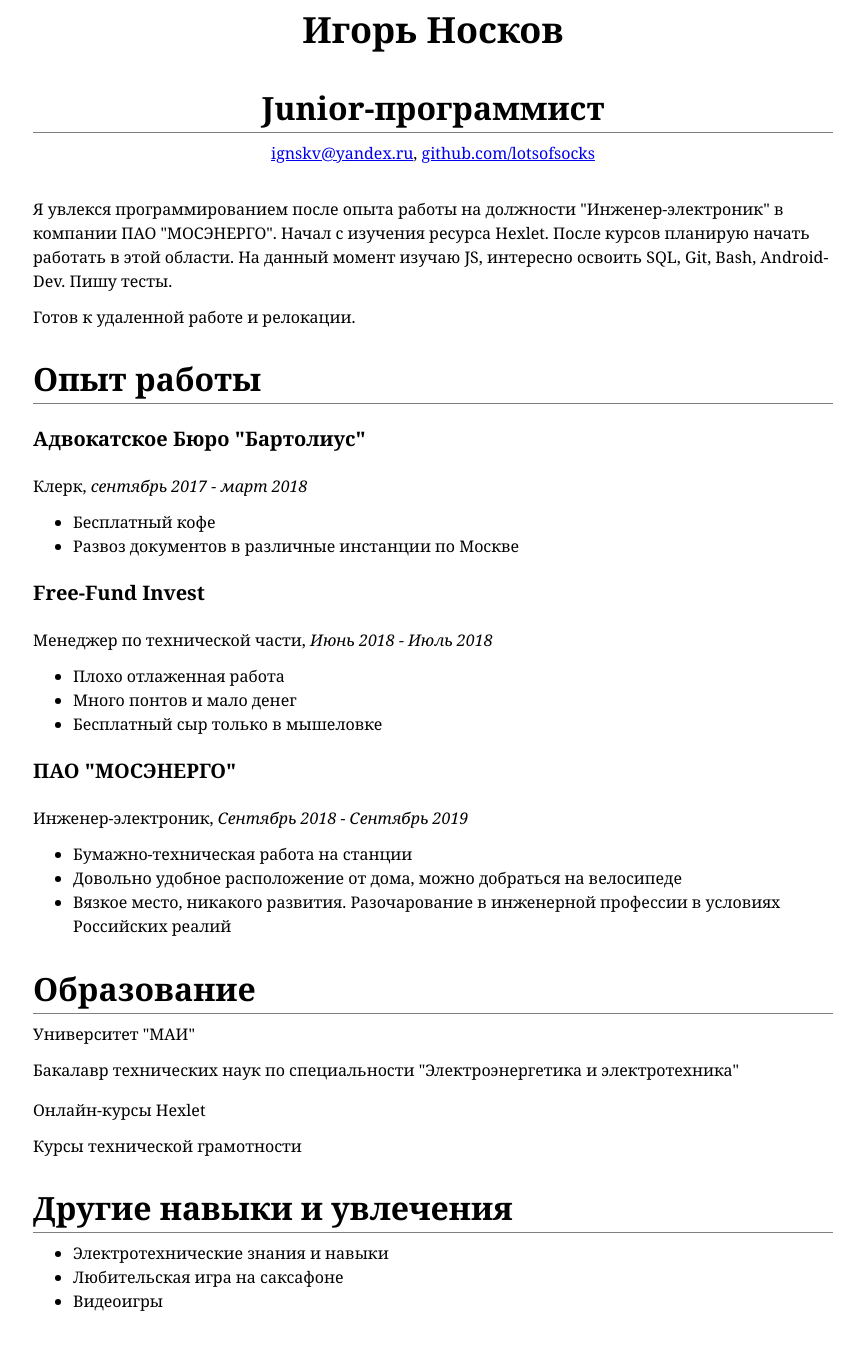
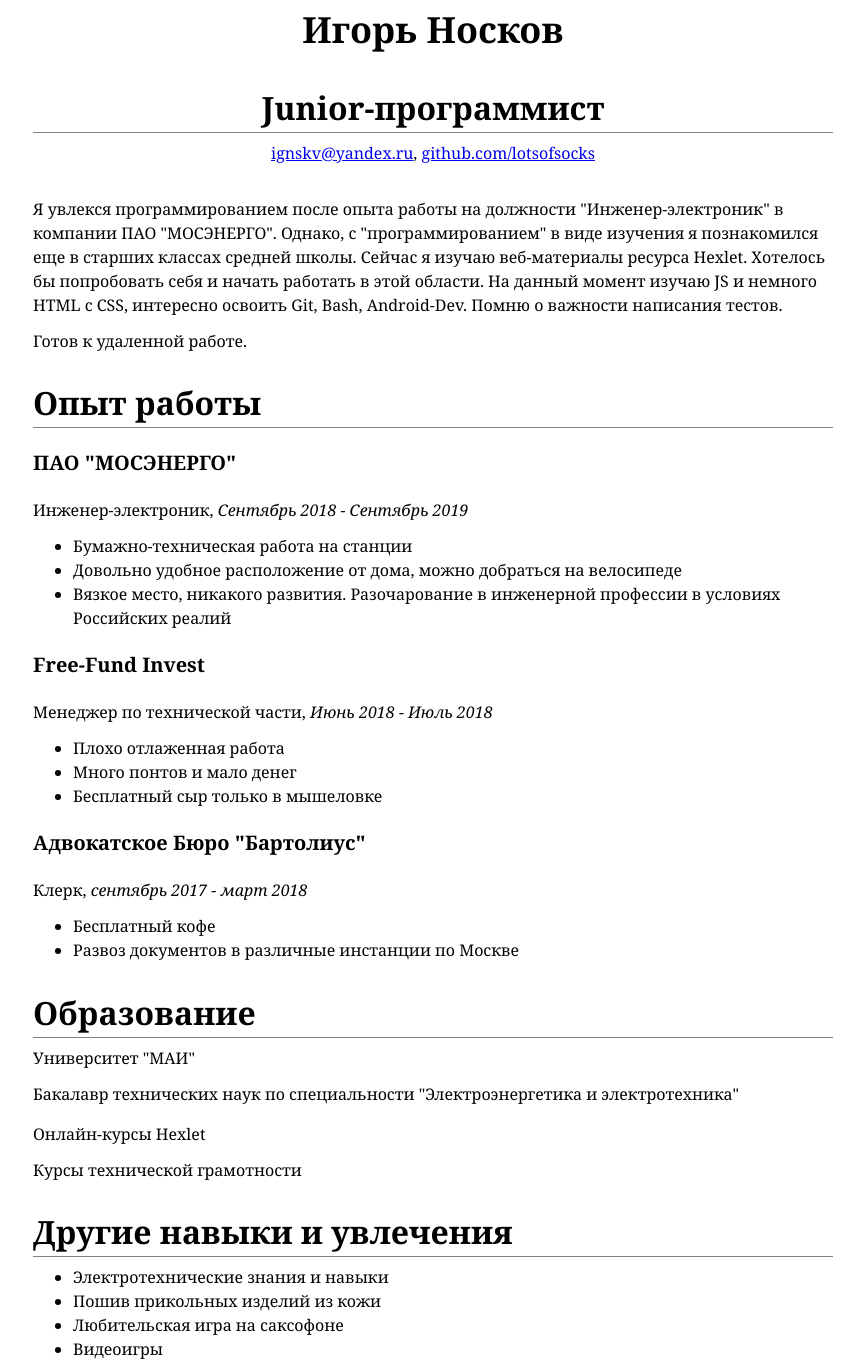
Before and after one commit to Lotsofsocks/lotsofsocks.github.io, a plain HTML site: page index.html in a window 1280 px wide. Shown: the part 53-1420 px from the top of the page, without its empty margins (207-1071 px from the left). Drawn offline with Linux system fonts and the light colour scheme.

Commit message:
Update index.html

```diff
--- a/index.html
+++ b/index.html
@@ -17,25 +17,28 @@
       </div>
 
       <div id="main">
-       <p>  Я увлекся программированием после опыта работы на должности "Инженер-электроник" в компании ПАО "МОСЭНЕРГО".
-            Начал с изучения ресурса Hexlet. После курсов планирую начать работать в этой области.
-            На данный момент изучаю JS, интересно освоить SQL, Git, Bash, Android-Dev.
-            Пишу тесты.
+       <p>  Я увлекся программированием после опыта работы на должности "Инженер-электроник" в компании ПАО "МОСЭНЕРГО". Однако,
+            с "программированием" в виде изучения <html> я познакомился еще в старших классах средней школы.
+            Сейчас я изучаю веб-материалы ресурса Hexlet. Хотелось бы попробовать себя и начать работать в этой области.
+            На данный момент изучаю JS и немного HTML с CSS, интересно освоить Git, Bash, Android-Dev.
+            Помню о важности написания тестов.
        </p>
 
-       <p> Готов к удаленной работе и релокации.</p>
+       <p> Готов к удаленной работе.</p>
 
       <div class="main_section">
       <h2> Опыт работы </h2>
 
       <div class="main_section_item">
-       <h3> Адвокатское Бюро "Бартолиус"</h3>
-       <p> Клерк, <i>сентябрь 2017 - март 2018</i> </p>
+          <h3> ПАО "МОСЭНЕРГО" </h3>
+        <p> Инженер-электроник, <i> Сентябрь 2018 - Сентябрь 2019</i></p>
         <ul>
-            <li> Бесплатный кофе </li>
-            <li> Развоз документов в различные инстанции по Москве </li>
+            <li> Бумажно-техническая работа на станции</li>
+            <li> Довольно удобное расположение от дома, можно добраться на велосипеде</li>
+            <li> Вязкое место, никакого развития. Разочарование в инженерной профессии в условиях Российских реалий</li>
         </ul>
       </div>
+
         <div class="main_section_item">
         <h3> Free-Fund Invest </h3>
         <p> Менеджер по технической части, <i> Июнь 2018 - Июль 2018</i></p>
@@ -46,13 +49,13 @@
          </ul>
         </div>
         <div class="main_section_item">
-        <h3> ПАО "МОСЭНЕРГО" </h3>
-        <p> Инженер-электроник, <i> Сентябрь 2018 - Сентябрь 2019</i></p>
+            <h3> Адвокатское Бюро "Бартолиус"</h3>
+       <p> Клерк, <i>сентябрь 2017 - март 2018</i> </p>
         <ul>
-            <li> Бумажно-техническая работа на станции</li>
-            <li> Довольно удобное расположение от дома, можно добраться на велосипеде</li>
-            <li> Вязкое место, никакого развития. Разочарование в инженерной профессии в условиях Российских реалий</li>
+            <li> Бесплатный кофе </li>
+            <li> Развоз документов в различные инстанции по Москве </li>
         </ul>
+
       </div>
     </div>
 
@@ -75,7 +78,8 @@
       <div class="main_section_item">
        <ul>
            <li> Электротехнические знания и навыки </li>
-           <li> Любительская игра на саксафоне </li>
+           <li> Пошив прикольных изделий из кожи </li>
+           <li> Любительская игра на саксофоне </li>
            <li> Видеоигры </li>
        </ul>
     </div>
```
